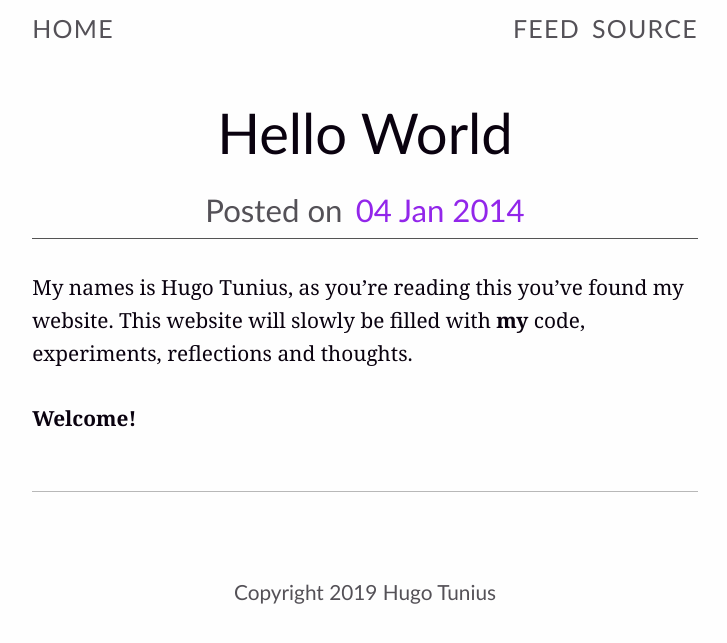
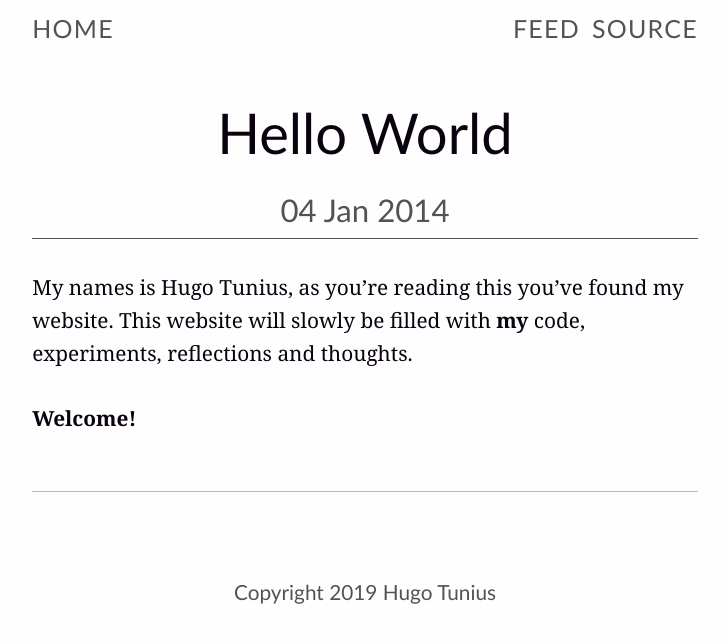
Before and after one commit to k0nserv/hugotunius.se, a Jekyll site: the page built from _posts/2014-01-04-hello-world.md, in a window 1280 px wide. Shown: the top 643 px of the page, without its empty margins (275-1002 px from the left). Built offline with Jekyll 4.4.1, drawn with Linux system fonts in a browser that asks for light colours.

Commit message:
[Style] Remove date highlight

```diff
--- a/_layouts/post.html
+++ b/_layouts/post.html
@@ -5,7 +5,7 @@ layout: default
 <article class="alpha post">
   <header class="post-header">
     <h1 class="post-title text-center">{{page.title}}</h1>
-    <h2 class="post-subtitle text-center low-contrast">Posted on <time class="post-date" datetime="{{ page.date | date: '%Y-%m-%d' }}">{{page.date | date_to_string }}</time></h2>
+    <h2 class="post-subtitle text-center low-contrast"><time datetime="{{ page.date | date: '%Y-%m-%d' }}">{{page.date | date_to_string }}</time></h2>
   </header>
   <div class="post-body">{{content}}</div>
   {% assign related_pages = page | related_pages %}
--- a/_sass/screen.sass
+++ b/_sass/screen.sass
@@ -104,10 +104,6 @@ article
 
   & ol li
     list-style: decimal inside
-
-.post-date
-  +var-property(color, --highlight-color, $default-highlight-color)
-  margin-left: $spacing-xs
 
 .post-preview-title
   +var-property(color, --text-color, $default-text-color)
```
